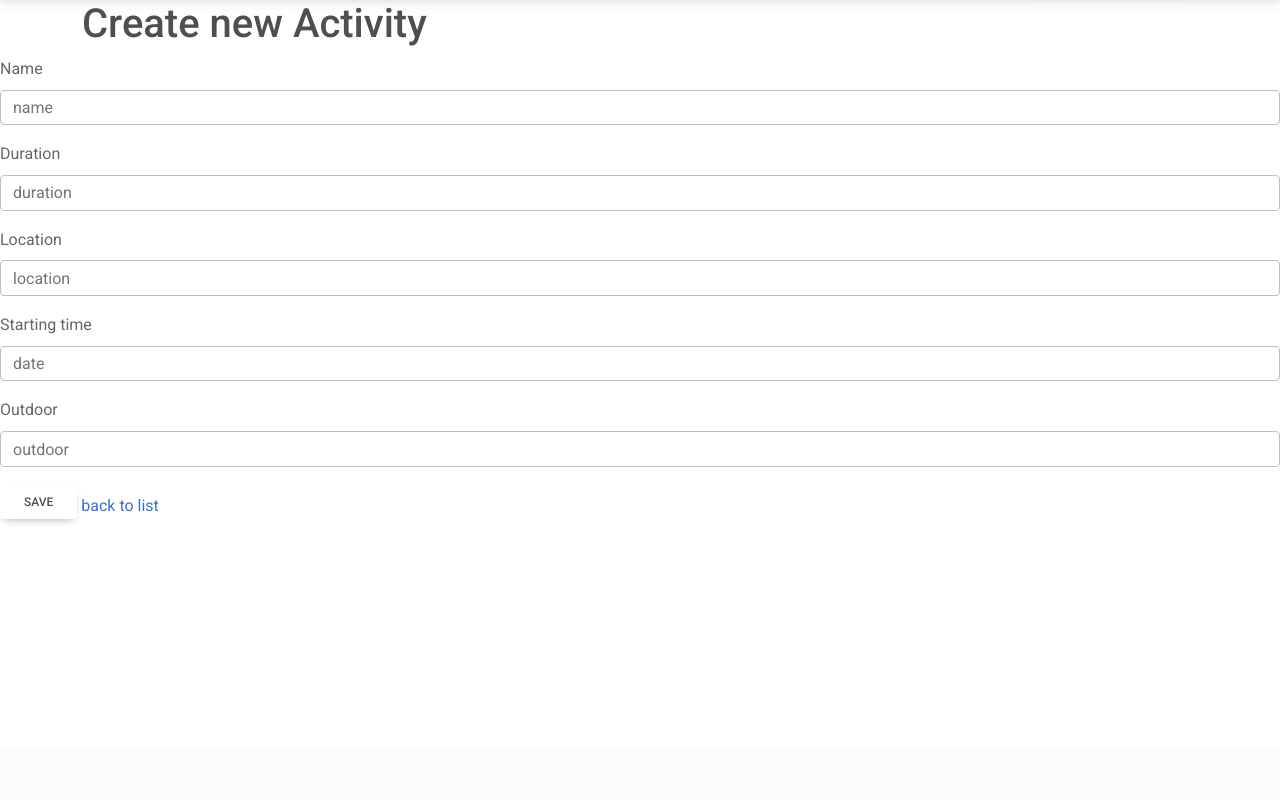
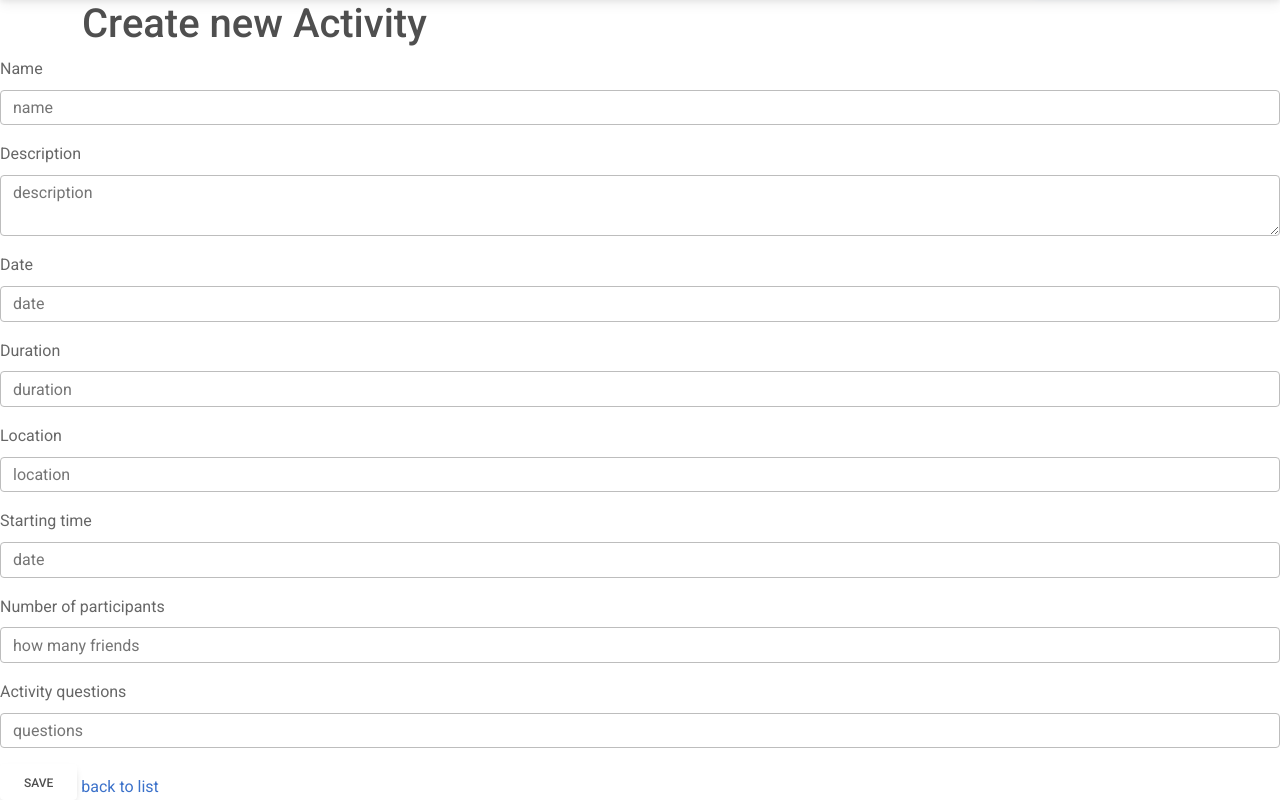
Before and after one commit to Manooonlb/AIctivity-planner, a Symfony app: template api/templates/activity/new.html.twig in a window 1280 px wide. Shown: the part 53-853 px from the top of the page. Before the commit the page ends 576 px from the top, so only its background shows below. Run offline with Twig, Linux system fonts and the light colour scheme; the template is opened without the code that fills it, so the values that code supplies are empty; form fields are guessed from the names that the template uses; some libraries are stand-ins or nearby versions.

Commit message:
first step activityQCM embed

```diff
--- a/api/templates/activity/_form.html.twig
+++ b/api/templates/activity/_form.html.twig
@@ -1,10 +1,20 @@
-
-
 {{ form_start(form) }}
 				</div>
                 <div class="form-group">
 					{{ form_row(form.name, {
                         'attr': {'class': 'form-control', 'placeholder': 'name'}
+                        })
+                    }}
+				</div>
+                <div class="form-group">
+					{{ form_row(form.description, {
+                        'attr': {'class': 'form-control', 'placeholder': 'description'}
+                        })
+                    }}
+				</div>
+                 <div class="form-group">
+					{{ form_row(form.date, {
+                        'attr': {'class': 'form-control', 'placeholder': 'date'}
                         })
                     }}
 				</div>
@@ -27,11 +37,19 @@
                     }}
 				</div>
                 <div class="form-group">
-					{{ form_row(form.outdoor, {
-                        'attr': {'class': 'form-control', 'placeholder': 'outdoor'}
+					{{ form_row(form.numberOfParticipants, {
+                        'attr': {'class': 'form-control', 'placeholder': 'how many friends'}
+                        })
+                    }}
+				</div>
+                <div class="form-group">
+					{{ form_row(form.activityQuestions, {
+                        'attr': {'class': 'form-control', 'placeholder': 'questions'}
                         })
                     }}
 				</div>
 
-    <button class="btn">{{ button_label|default('Save') }}</button>
+
+      <button class="btn">{{ button_label|default('Save') }}</button>
+
 {{ form_end(form) }}
```
Also changed, not shown: api/src/Form/ActivityQuestionType.php (+47 -4 lines), api/src/Form/ActivityType.php (+12 -16 lines), api/src/Service/ActivityService.php (added, +16 -0 lines).
